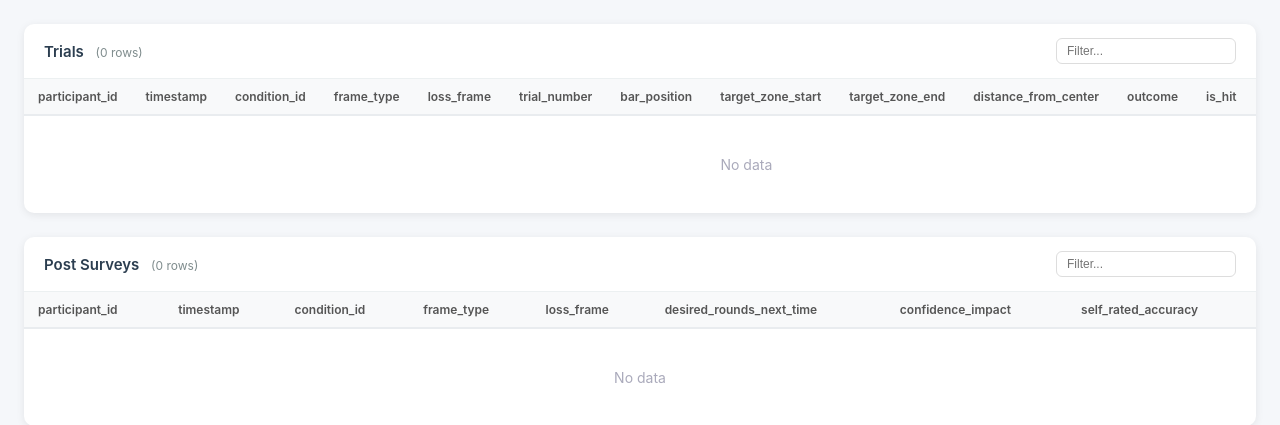
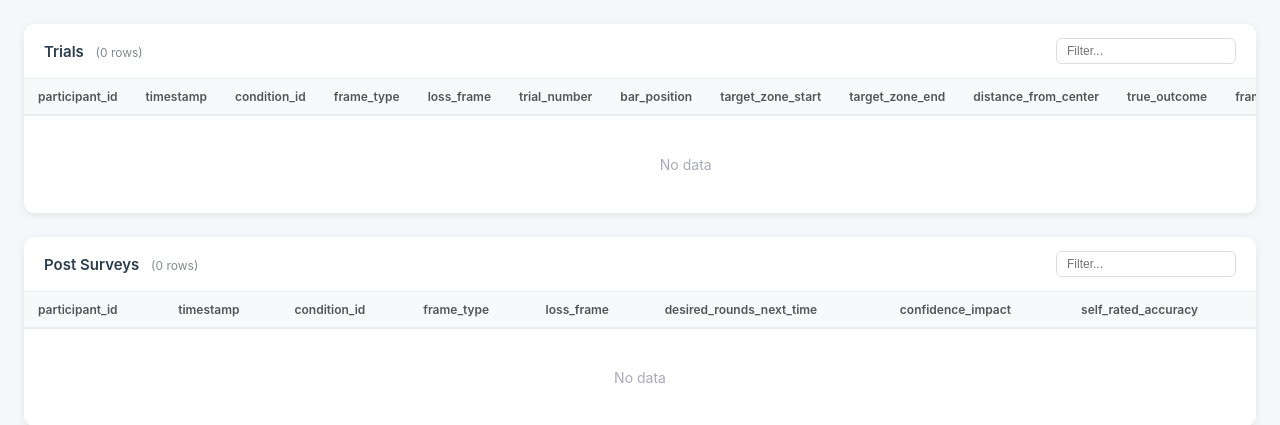
Before and after one commit to samuelfraley-bse/near-miss-experiment, a Flask app: page /dashboard in a window 1280 px wide. Shown: the part 62-487 px from the top of the page. Run offline with Flask 3, Linux system fonts and the light colour scheme; data that the repository does not hold is empty; some libraries are stand-ins or nearby versions.

Commit message:
update dashboard columns for true_outcome and framed_outcome

```diff
--- a/templates/dashboard.html
+++ b/templates/dashboard.html
@@ -81,8 +81,7 @@
                         <th>participant_id</th><th>timestamp</th><th>condition_id</th>
                         <th>frame_type</th><th>loss_frame</th><th>trial_number</th>
                         <th>bar_position</th><th>target_zone_start</th><th>target_zone_end</th>
-                        <th>distance_from_center</th><th>outcome</th><th>is_hit</th>
-                        <th>is_near_miss</th><th>near_miss_raw</th>
+                        <th>distance_from_center</th><th>true_outcome</th><th>framed_outcome</th>
                     </tr></thead>
                     <tbody id="trials-body"></tbody>
                 </table>
@@ -174,10 +173,8 @@
                 <td>${r.target_zone_start?.toFixed(2) ?? ''}</td>
                 <td>${r.target_zone_end?.toFixed(2) ?? ''}</td>
                 <td>${r.distance_from_center?.toFixed(2) ?? ''}</td>
-                <td>${outcomePill(r.outcome)}</td>
-                <td>${pill(r.is_hit, 'pill-true', 'pill-false')}</td>
-                <td>${pill(r.is_near_miss, 'pill-true', 'pill-false')}</td>
-                <td>${pill(r.near_miss_raw, 'pill-true', 'pill-false')}</td>
+                <td>${outcomePill(r.true_outcome)}</td>
+                <td>${outcomePill(r.framed_outcome)}</td>
             </tr>`).join('');
         }
 
```
